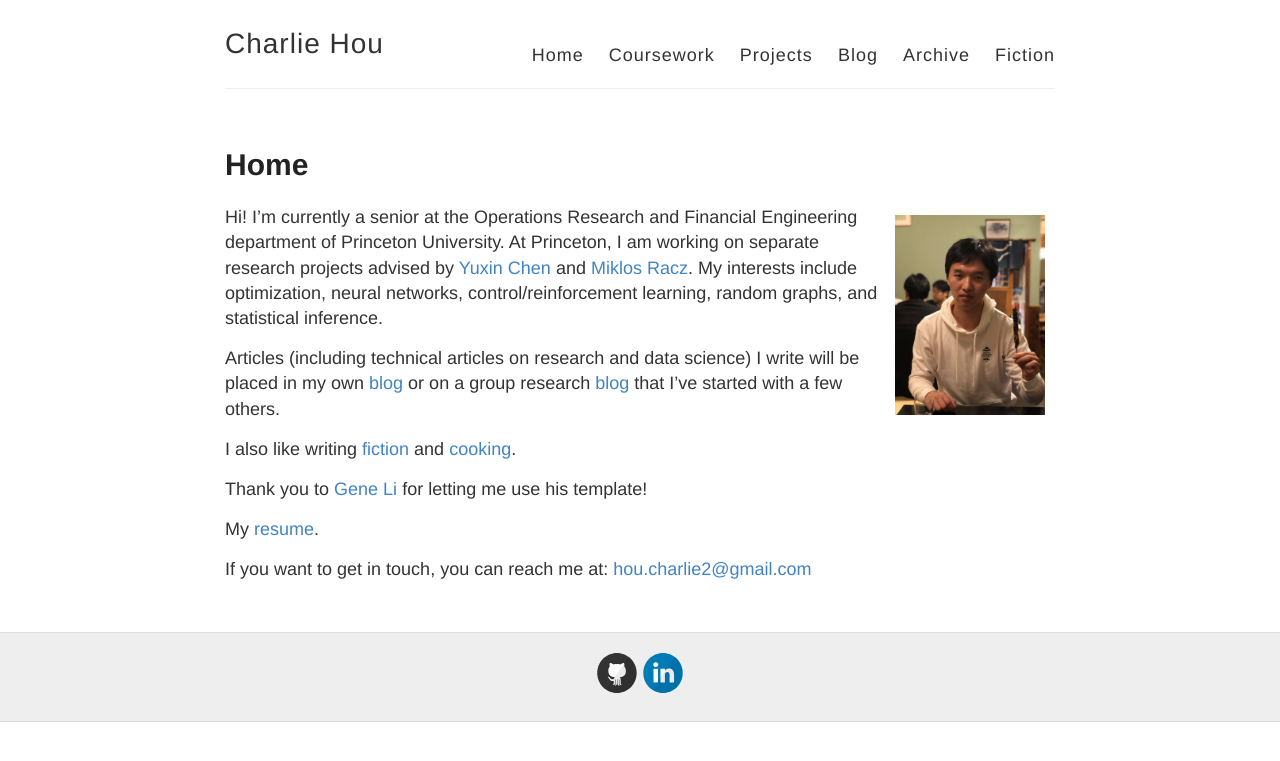
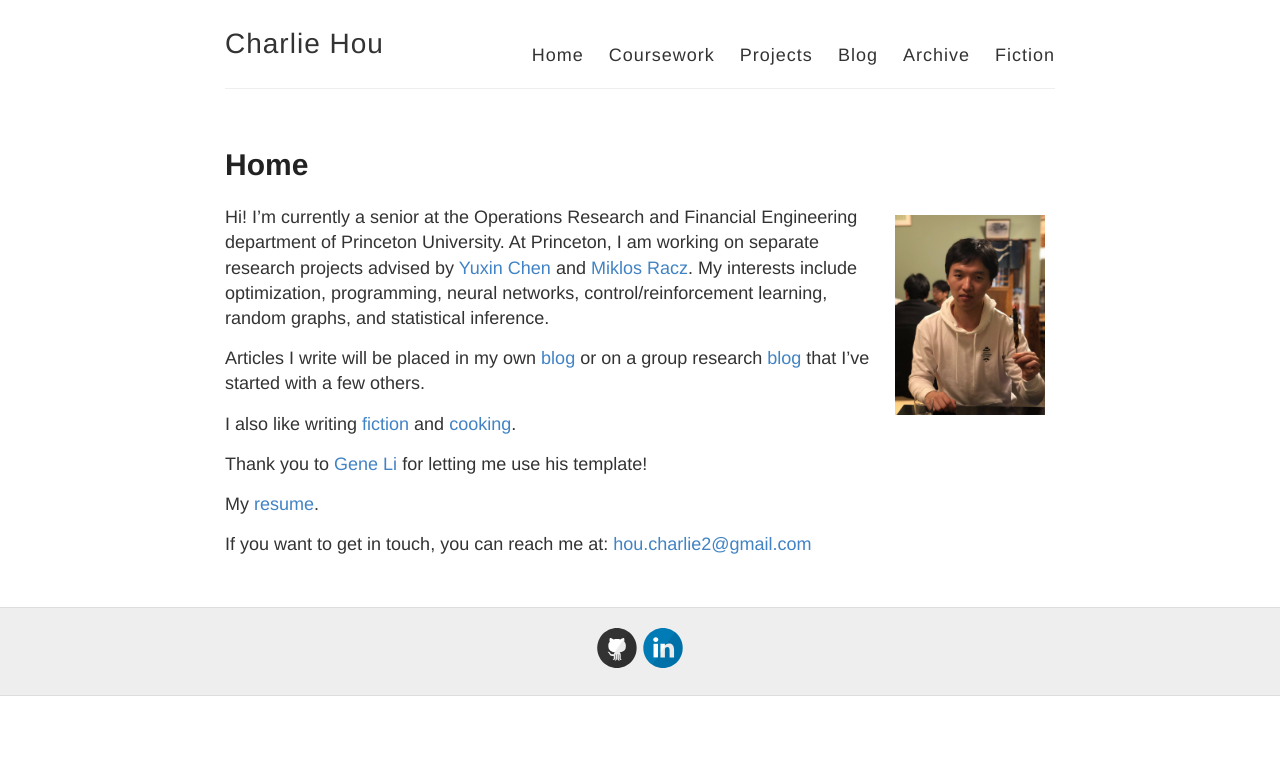
Before and after one commit to houcharlie/oldwebsite, a Jekyll site: the page built from index.md, in a window 1280 px wide. Shown: the top 761 px of the page. Built offline with Jekyll 4.4.1, drawn with Linux system fonts in a browser that asks for light colours.

Commit message:
change front

```diff
--- a/index.md
+++ b/index.md
@@ -6,9 +6,9 @@ title: Home
 <img style="float:right;margin:10px;" src="{{site.url}}/images/charliehou.jpg" width="150" alt="charlie">
 
 Hi!  I'm currently a senior at the Operations Research and Financial Engineering department of Princeton University.
-At Princeton, I am working on separate research projects advised by [Yuxin Chen](http://www.princeton.edu/~yc5/) and [Miklos Racz](http://mracz.princeton.edu/).  My interests include optimization, neural networks, control/reinforcement learning, random graphs, and statistical inference.
+At Princeton, I am working on separate research projects advised by [Yuxin Chen](http://www.princeton.edu/~yc5/) and [Miklos Racz](http://mracz.princeton.edu/).  My interests include optimization, programming, neural networks, control/reinforcement learning, random graphs, and statistical inference.
 
-Articles (including technical articles on research and data science) I write will be placed in my own [blog](https://houcharlie.github.io/blog/) or on a group research [blog](https://kaledivergence.github.io/) that I've started with a few others.
+Articles I write will be placed in my own [blog](https://houcharlie.github.io/blog/) or on a group research [blog](https://kaledivergence.github.io/) that I've started with a few others.
 
 I also like writing [fiction](https://houcharlie.github.io/stories/) and [cooking](https://youtu.be/ATmsipFdZQ4).
 
```
Also changed, not shown: 1 other file.
